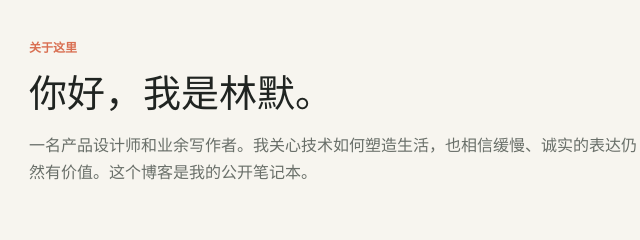
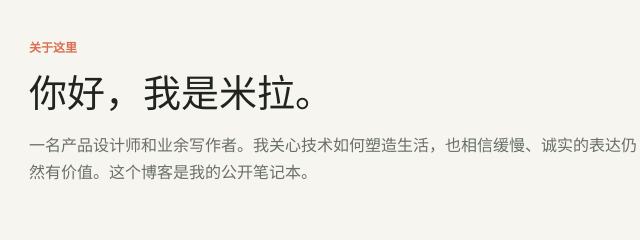
Before and after one commit to liangna-sos/liubai-blog, a plain HTML site: page index.html in a window 1280 px wide. Shown: the part 2422-2662 px from the top of the page, 239-879 px from the left. Drawn offline with Linux system fonts and the light colour scheme.

Commit message:
Update author name to 米拉

```diff
--- a/index.html
+++ b/index.html
@@ -93,7 +93,7 @@
       <div class="about-monogram">L</div>
       <div>
         <p class="section-kicker">关于这里</p>
-        <h2>你好，我是林默。</h2>
+        <h2>你好，我是米拉。</h2>
         <p>一名产品设计师和业余写作者。我关心技术如何塑造生活，也相信缓慢、诚实的表达仍然有价值。这个博客是我的公开笔记本。</p>
       </div>
     </section>
```
